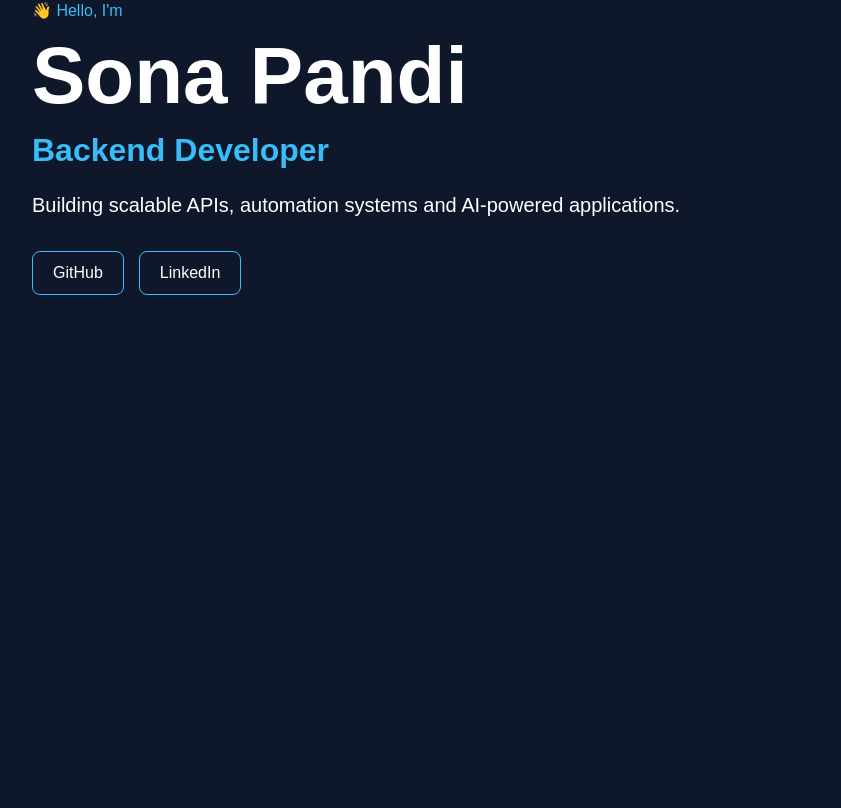
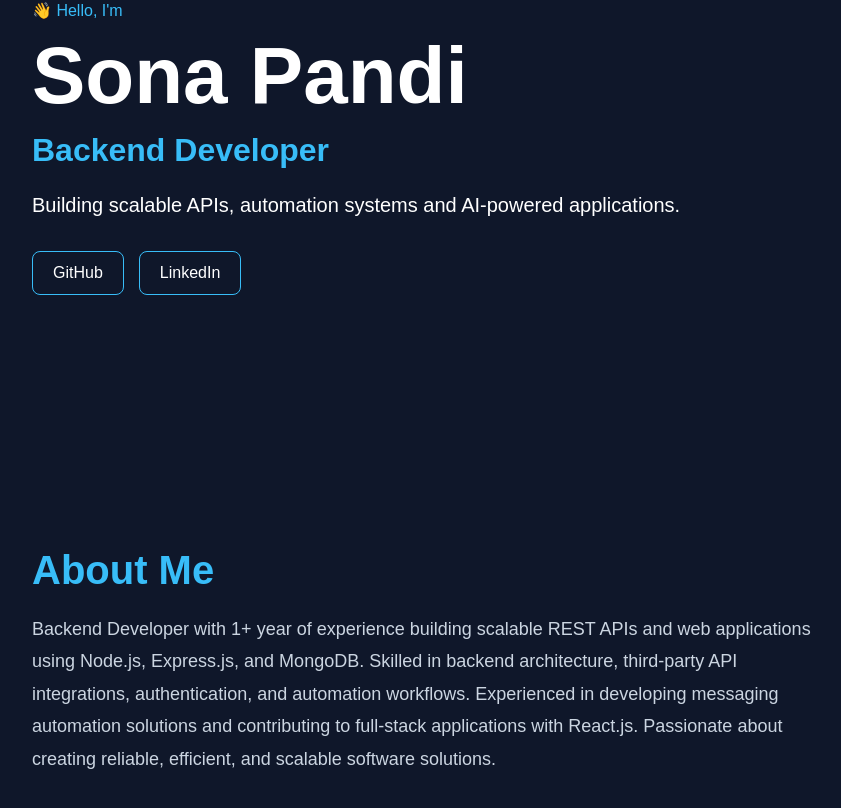
Before and after one commit to Sonaravikumar/portfolio, a React app: page / in a window 1280 px wide. Shown: the part 244-1052 px from the top of the page, without its empty margins (48-889 px from the left). Before the commit the page ends 800 px from the top, so only its background shows below. Built offline with nearby package versions, Linux system fonts and the light colour scheme; the HTML template or start-up script is replaced by a standard one.

Commit message:
about section added

```diff
--- a/src/App.tsx
+++ b/src/App.tsx
@@ -1,11 +1,13 @@
 import Hero from "./components/Hero";
 import Navbar from "./components/Navbar";
+import About from "./components/About";
 
 function App() {
   return (
     <>
       <Navbar />
       <Hero />
+      <About />
     </>
   );
 }
--- a/src/components/About.tsx
+++ b/src/components/About.tsx
@@ -0,0 +1,15 @@
+import { profile } from "../data/portfolio";
+
+function About() {
+  return (
+    <section className="about">
+      <h2>About Me</h2>
+
+      <p>
+        {profile.about}
+      </p>
+    </section>
+  );
+}
+
+export default About;
--- a/src/data/portfolio.ts
+++ b/src/data/portfolio.ts
@@ -8,4 +8,6 @@ export const profile = {
 
   linkedin:
     "https://www.linkedin.com/in/sonapandi-ravikumar",
+  about:
+  "Backend Developer with 1+ year of experience building scalable REST APIs and web applications using Node.js, Express.js, and MongoDB. Skilled in backend architecture, third-party API integrations, authentication, and automation workflows. Experienced in developing messaging automation solutions and contributing to full-stack applications with React.js. Passionate about creating reliable, efficient, and scalable software solutions."
 };
--- a/src/index.css
+++ b/src/index.css
@@ -87,3 +87,20 @@ body {
 
   border-radius: 8px;
 }
+
+.about {
+  padding: 80px;
+}
+
+.about h2 {
+  font-size: 40px;
+  color: #38bdf8;
+  margin-bottom: 20px;
+}
+
+.about p {
+  max-width: 800px;
+  font-size: 18px;
+  line-height: 1.8;
+  color: #cbd5e1;
+}
--- a/src/types/portfolio.ts
+++ b/src/types/portfolio.ts
@@ -4,4 +4,5 @@ export interface Profile {
   tagline: string;
   github: string;
   linkedin: string;
+  about: string;
 }
```
